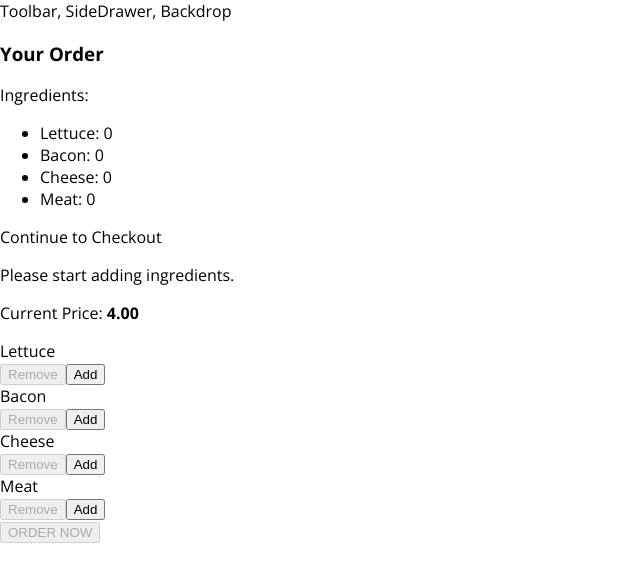
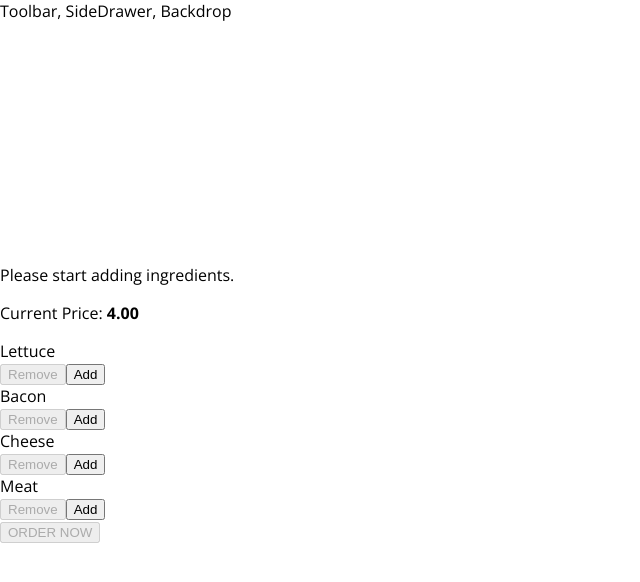
Before and after one commit to benleahy91/burger-builder, a React app: page / in a window 1280 px wide. Shown: the top 582 px of the page, without its empty margins (0-640 px from the left). Built offline with nearby package versions, Linux system fonts and the light colour scheme.

Commit message:
hid modal

```diff
--- a/src/components/Burger/BuildControls/BuildControls.js
+++ b/src/components/Burger/BuildControls/BuildControls.js
@@ -25,7 +25,9 @@
 		))}
 		<button
 			className={ classes.OrderButton }
-			disabled={ !props.purchaseable }>ORDER NOW	</button>
+			disabled={ !props.purchaseable }
+			onClick={ props.ordered }>ORDER NOW
+		</button>
 	</div>
 );
 
--- a/src/components/Burger/OrderSummary/OrderSummary.js
+++ b/src/components/Burger/OrderSummary/OrderSummary.js
@@ -7,8 +7,8 @@
 				<li key= { igKey }>
 					<span style={{ textTransform: 'capitalize' }}>{ igKey }</span>: { props.ingredients[igKey] }
 				</li>
-			)
-		})
+			);
+		});
 	return (
 		<Aux>
 			<h3>Your Order</h3>
@@ -18,7 +18,7 @@
 			</ul>
 			<p>Continue to Checkout</p>
 		</Aux>
-	)
+	);
 };
 
 export default orderSummary;
--- a/src/components/UI/Modal/Modal.js
+++ b/src/components/UI/Modal/Modal.js
@@ -3,7 +3,13 @@
 import classes from './Modal.css';
 
 const modal = (props) => (
-	<div className={ classes.Modal }>
+	<div
+		className={ classes.Modal }
+		style={{
+			transform: props.show ? 'translateY(0)' : 'translateY(-100vh)',
+			opacity: props.show ? '1': '0'
+		}}
+		>
 		{ props.children }
 	</div>
 );
--- a/src/containers/BurgerBuilder/BurgerBuilder.js
+++ b/src/containers/BurgerBuilder/BurgerBuilder.js
@@ -22,7 +22,8 @@
 			meat: 0,
 		},
 		totalPrice: 4,
-		purchaseable: false
+		purchaseable: false,
+		purchasing: false
 	};
 
 	updatePurchaseState(ingredients) {
@@ -66,7 +67,10 @@
 		const newPrice = oldPrice - priceDeduction;
 		this.setState({ totalPrice: newPrice, ingredients: updatedIngredients });
 		this.updatePurchaseState(updatedIngredients);
+	};
 
+	purchaseHandler = () =>  {
+		this.setState({ purchasing: true });
 	};
 
 	render() {
@@ -78,7 +82,7 @@
 		};
 		return (
 			<Aux>
-				<Modal>
+				<Modal show={ this.state.purchasing }>
 					<OrderSummmary ingredients= {this.state.ingredients} />
 				</Modal>
 				<Burger ingredients={ this.state.ingredients }/>
@@ -87,8 +91,9 @@
 					ingredientRemoved={ this.removeIngredientHandler }
 					disabled={ disabledInfo }
 					purchaseable= { this.state.purchaseable }
+					ordered= { this.purchaseHandler }
 					price= { this.state.totalPrice }
-				/>
+			/>
 			</Aux>
 		);
 	};
```
